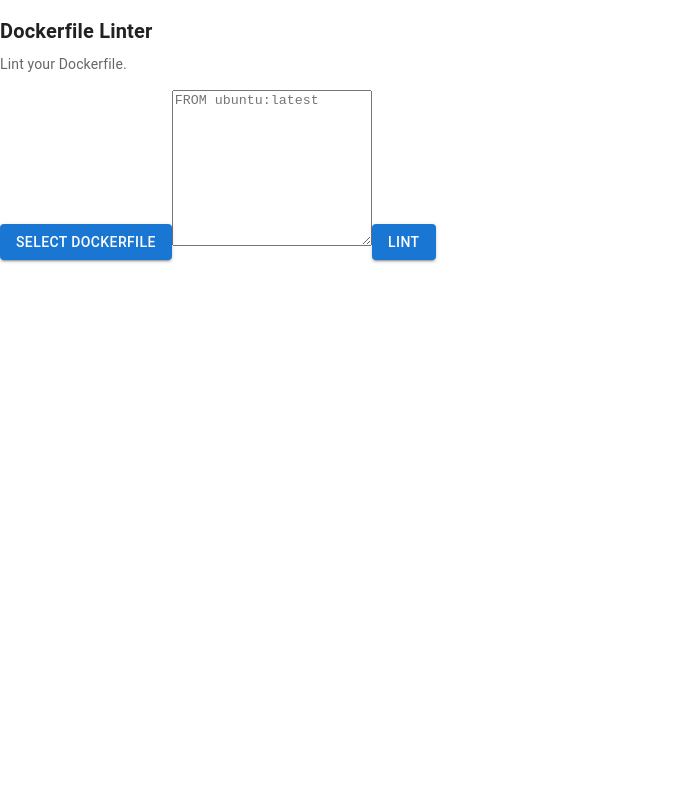
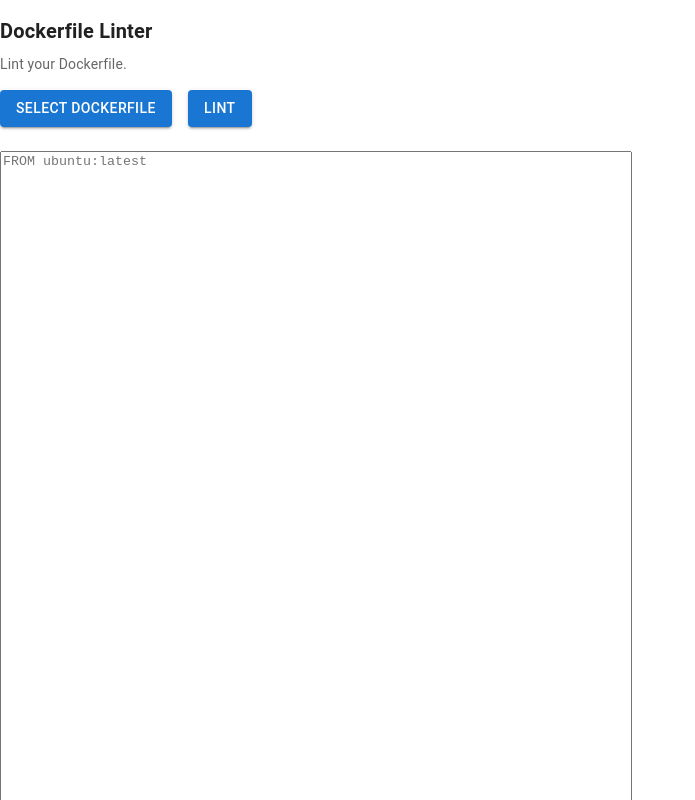
Before and after one commit to felipecruz91/dockerfile-linter-extension, a React (Create React App) app in the folder ui/: page / in a window 1280 px wide. Shown: the top 800 px of the page, without its empty margins (0-695 px from the left). Built offline with nearby package versions, Linux system fonts and the light colour scheme; what @docker/docker-mui-theme, @docker/extension-api-client would draw is missing.

Commit message:
Use grid

```diff
--- a/ui/src/App.js
+++ b/ui/src/App.js
@@ -12,6 +12,7 @@ import { createDockerDesktopClient } from "@docker/extension-api-client";
 import SyntaxHighlighter from "react-syntax-highlighter";
 import { vs, vs2015 } from "react-syntax-highlighter/dist/esm/styles/hljs";
 import TextareaAutosize from "@mui/material/TextareaAutosize";
+import Grid from "@mui/material/Grid";
 import "./App.css";
 import Header from "./Header.tsx";
 import CopyToClipboardButton from "./CopyToClipboardButton";
@@ -249,24 +250,36 @@ function App() {
       <div className="">
         <Header />
 
+        <Grid container spacing={2}>
+          <Grid item>
             <Button variant="contained" onClick={openDockerfile}>
               Select Dockerfile
             </Button>
+          </Grid>
+          <Grid item>
+            <Button variant="contained" disabled={linting} onClick={reload}>
+              Lint
+            </Button>
+          </Grid>
+        </Grid>
+
+        <Grid container spacing={2} mt={"8px"} mb={"8px"}>
+          <Grid item xs={6}>
             <TextareaAutosize
               aria-label="empty textarea"
               placeholder="FROM ubuntu:latest"
+              spellCheck="false"
               minRows={10}
-          maxRows={20}
+              // maxRows={20}
               value={dockerfileContent}
               onChange={(e) => {
                 setDockerfileContent(e.target.value);
               }}
               // defaultValue="FROM ubuntu:latest"
-          style={{ width: 200 }}
+              style={{ width: "100%", height: "100%" }}
             />
-        <Button variant="contained" disabled={linting} onClick={reload}>
-          Lint
-        </Button>
+          </Grid>
+          <Grid item xs={6}>
             {dockerfileContent && (
               <>
                 <CopyToClipboardButton dockerfileContent={dockerfileContent} />
@@ -277,6 +290,7 @@ function App() {
                   showLineNumbers
                   startingLineNumber={1}
                   wrapLines
+                  wrapLongLines
                   customStyle={{ textAlign: "left", overflowX: "clip" }}
                   lineProps={(lineNumber) => {
                     let special = false;
@@ -303,6 +317,7 @@ function App() {
                           borderLeft: color,
                           borderLeftStyle: "solid",
                           borderWidth: "thick",
+                          // backgroundColor: "#fce5cd",
                         },
                         onClick() {
                           let msg = "";
@@ -311,7 +326,9 @@ function App() {
                             msg = msg + "\n" + element + "\n";
                           });
 
-                      alert(`Line ${lineNumber} - (${lhint.level})\n\n${msg}`);
+                          alert(
+                            `Line ${lineNumber} - (${lhint.level})\n\n${msg}`
+                          );
                         },
                       };
                     } else {
@@ -323,6 +340,9 @@ function App() {
                 </SyntaxHighlighter>
               </>
             )}
+          </Grid>
+        </Grid>
+
         <div style={{ height: 400, width: "100%" }}>
           {hints.length > 0 && (
             <DataGrid
--- a/ui/src/CopyToClipboardButton.js
+++ b/ui/src/CopyToClipboardButton.js
@@ -16,7 +16,7 @@ const CopyToClipboardButton = (dockerfileContent) => {
       <IconButton
         onClick={handleClick}
         color="primary"
-        style={{ float: "right", marginTop: "50px" }}
+        style={{ float: "right", marginTop: "14px" }}
       >
         <ContentCopyIcon />
       </IconButton>
```
Lines whose indentation alone changed are shown as unchanged.
